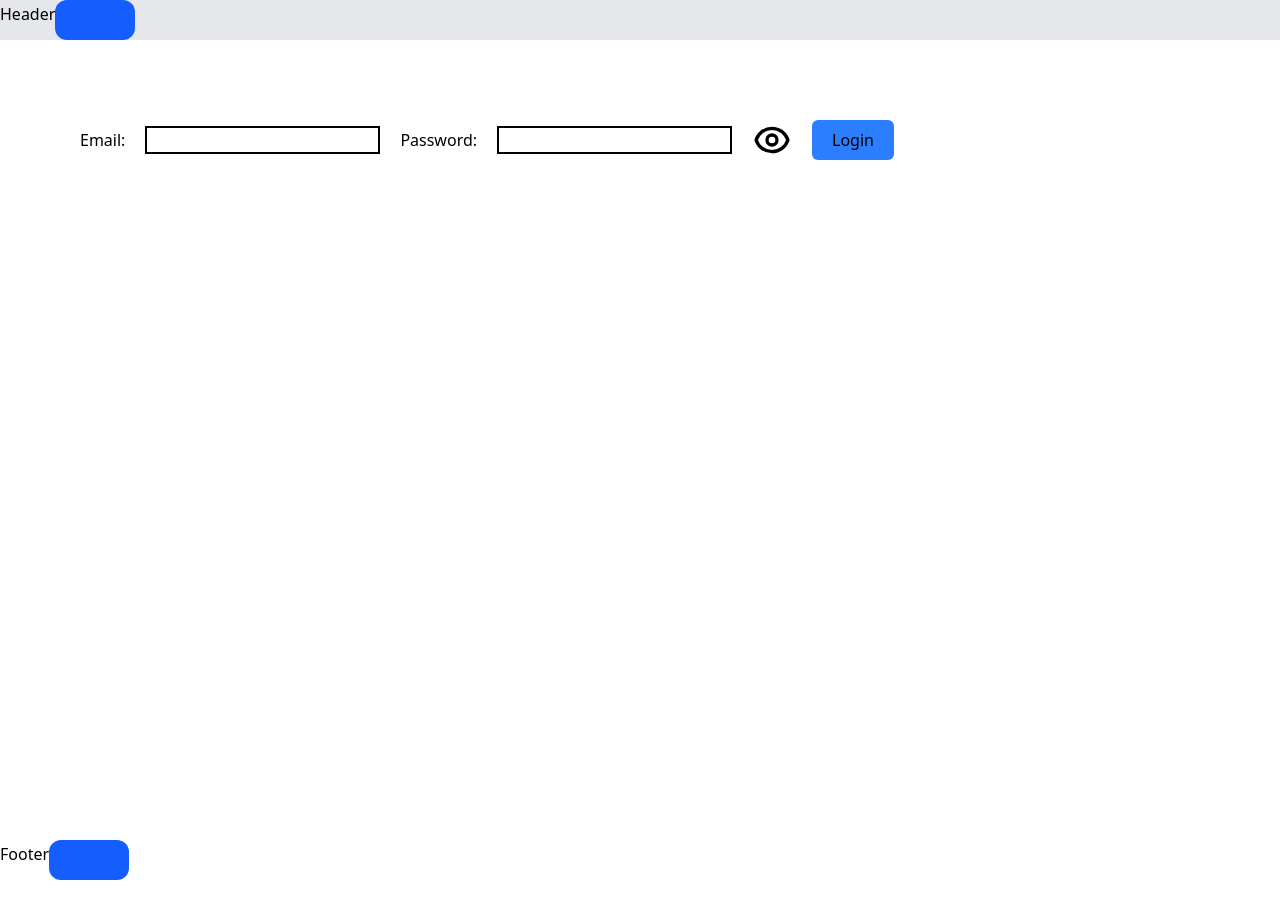
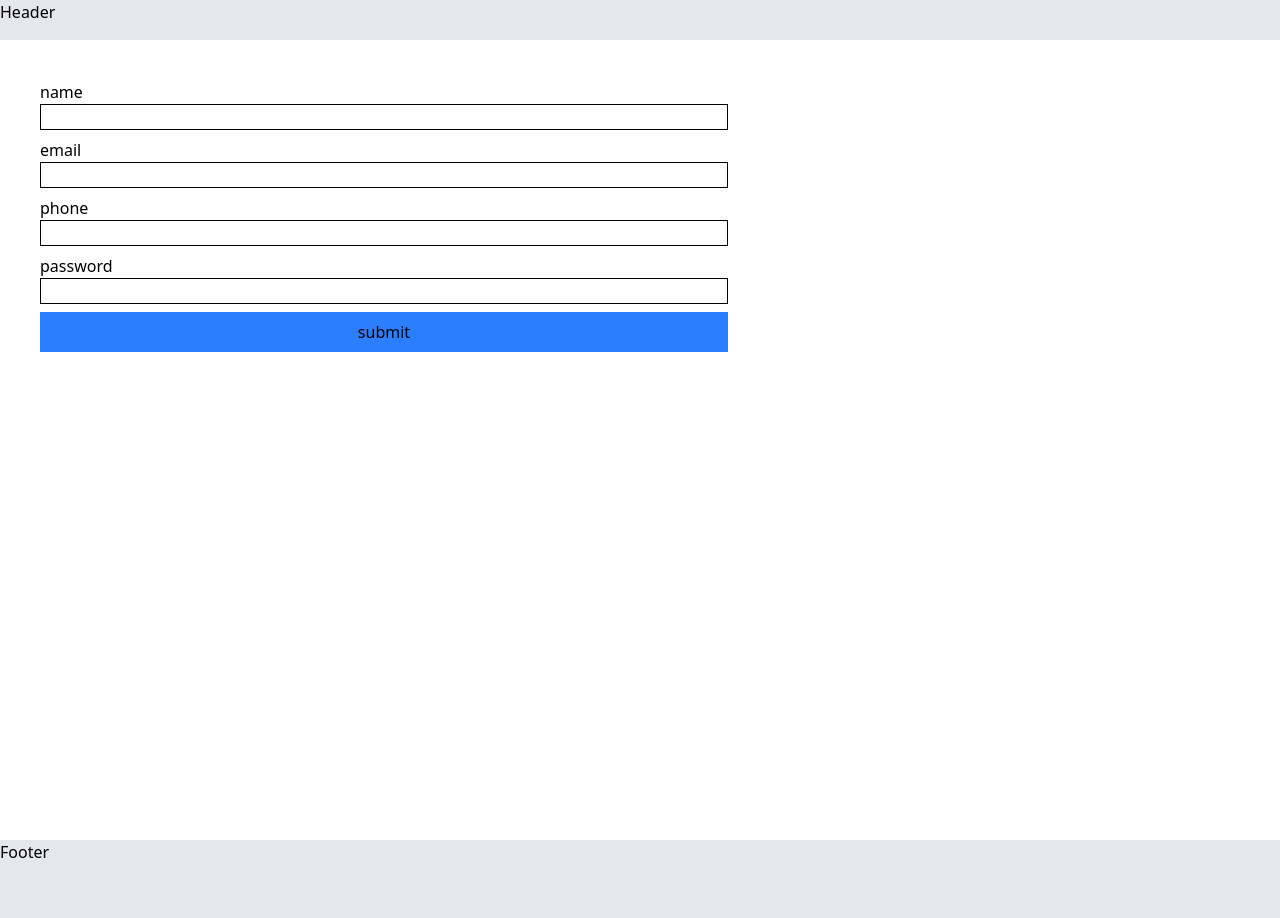
Before and after one commit to AkhileshPatil12168/React-Session, a React (Vite) app in the folder react-first-project/: page / in a window 1280 px wide. Shown: the top 918 px of the page. Before the commit the page ends 880 px from the top, so only its background shows below. Built offline with nearby package versions, Linux system fonts and the light colour scheme.

Commit message:
form, onSubmit, conditional rendaring

```diff
--- a/react-first-project/src/App.jsx
+++ b/react-first-project/src/App.jsx
@@ -4,57 +4,10 @@ import { Footer } from "./Footer";
 import { Header } from "./Header";
 
 function App() {
-  let data = [
-  {
-    id: 1,
-    name: "Pikachu",
-    type: "Electric",
-    hp: 35,
-    attack: "Thunder Shock",
-    rarity: "Common",
-    image: "https://assets.pokemon.com/assets/cms2/img/pokedex/full/025.png",
-  },
-  {
-    id: 2,
-    name: "Charmander",
-    type: "Fire",
-    hp: 39,
-    attack: "Ember",
-    rarity: "Common",
-    image: "https://assets.pokemon.com/assets/cms2/img/pokedex/full/004.png",
-  },
-  {
-    id: 3,
-    name: "Squirtle",
-    type: "Water",
-    hp: 44,
-    attack: "Water Gun",
-    rarity: "Common",
-    image: "https://assets.pokemon.com/assets/cms2/img/pokedex/full/007.png",
-  },
-  {
-    id: 4,
-    name: "Bulbasaur",
-    type: "Grass",
-    hp: 45,
-    attack: "Vine Whip",
-    rarity: "Common",
-    image: "https://assets.pokemon.com/assets/cms2/img/pokedex/full/001.png",
-  },
-  {
-    id: 5,
-    name: "Jigglypuff",
-    type: "Fairy",
-    hp: 115,
-    attack: "Sing",
-    rarity: "Rare",
-    image: "https://assets.pokemon.com/assets/cms2/img/pokedex/full/039.png",
-  },
-];
   return (
     <>
       <Header />
-      <Body data = {data}/>
+      <Body />
       <Footer />
     </>
   );
--- a/react-first-project/src/Body.jsx
+++ b/react-first-project/src/Body.jsx
@@ -1,119 +1,99 @@
 import { useState } from "react";
-import Button from "./Button";
-import Card from "./Card";
 
-export function Abc() {
-  return (
-    <div>
-      <p>hello</p>
-      <span className=" top-4 right-4 px-3 py-1 rounded-full text-xs font-semibold tracking-wide bg-emerald-500/20 border border-emerald-400/30 text-emerald-200 shadow-md">
-        ⚡ HP
-      </span>
-    </div>
-  );
-}
+//form
+//submit and show data
 
 function Body() {
+  let [name, setName] = useState("");
   let [email, setEmail] = useState("");
+  let [phone, setPhone] = useState("");
   let [password, setPassword] = useState("");
-  let [type, setType] = useState("password");
-  let [bgColor, setBgColor] = useState("green");
+  let [submitedData, setSubmitedData] = useState(null);
+  let [isLoading, setIsLoading] = useState(false);
 
-  const loginButton = () => {
-    alert(`${email}    ${password}`);
+  const submitData = (e) => {
+    console.log("submitting");
+    setIsLoading(true);
+    e.preventDefault();
+    let data = {
+      name,
+      email,
+      phone,
+      password,
     };
+    setTimeout(() => {
+      alert(JSON.stringify(data));
+      setIsLoading(false);
+    }, 5000);
+
+    // console.log(data);
+  };
+
+  const handleChanges = (e) => {
+    let name = e.target.name;
+    let value = e.target.value;
+
+    if (name == "name") setName(value);
+    else if (name == "email") setEmail(value);
+    else if (name == "phone") setPhone(value);
+    else if (name == "password") setPassword(value);
+
+    return "";
+  };
+  // console.log(name)
+
   return (
-    <div className={`h-screen  p-20`}>
-      <div className="flex gap-5 items-center">
-        <label>Email: </label>
+    <div className="min-h-screen">
+      <form
+        onSubmit={submitData}
+        className="p-10 flex flex-col max-w-[60%] gap-2"
+      >
+        <div className="w-full">
+          <label>name</label>
           <input
-          className="border-2"
+            className="border w-full"
+            type="text"
+            name="name"
+            value={name}
+            onChange={handleChanges}
+          ></input>
+        </div>
+        <div>
+          <label>email</label>
+          <input
+            className="border w-full"
+            required={true}
             type="email"
             name="email"
             value={email}
-          onChange={(e) => setEmail(e.target.value)}
+            onChange={handleChanges}
           ></input>
-
-        <label>Password: </label>
+        </div>
+        <div>
+          <label>phone</label>
           <input
-          className="border-2"
-          type={type}
+            className="border w-full"
+            type="tel"
+            name="phone"
+            value={phone}
+            onChange={handleChanges}
+          ></input>
+        </div>
+        <div>
+          <label>password</label>
+          <input
+            className="border w-full"
+            type="password"
             name="password"
             value={password}
-          onChange={(e) => setPassword(e.target.value)}
+            onChange={handleChanges}
           ></input>
-        <button
-          onClick={() => {
-            type == "password" ? setType("text") : setType("password");
-            // bgColor == "red" ? setBgColor("green") : setBgColor("red");
-          }}
-        >
-          {type == "text" ? (
-            <svg
-              className="size-10"
-              viewBox="0 0 24 24"
-              fill="none"
-              xmlns="http://www.w3.org/2000/svg"
-            >
-              <g id="SVGRepo_bgCarrier" stroke-width="0"></g>
-              <g
-                id="SVGRepo_tracerCarrier"
-                stroke-linecap="round"
-                stroke-linejoin="round"
-              ></g>
-              <g id="SVGRepo_iconCarrier">
-                {" "}
-                <path
-                  d="M2.99902 3L20.999 21M9.8433 9.91364C9.32066 10.4536 8.99902 11.1892 8.99902 12C8.99902 13.6569 10.3422 15 11.999 15C12.8215 15 13.5667 14.669 14.1086 14.133M6.49902 6.64715C4.59972 7.90034 3.15305 9.78394 2.45703 12C3.73128 16.0571 7.52159 19 11.9992 19C13.9881 19 15.8414 18.4194 17.3988 17.4184M10.999 5.04939C11.328 5.01673 11.6617 5 11.9992 5C16.4769 5 20.2672 7.94291 21.5414 12C21.2607 12.894 20.8577 13.7338 20.3522 14.5"
-                  stroke="#000000"
-                  stroke-width="2"
-                  stroke-linecap="round"
-                  stroke-linejoin="round"
-                ></path>{" "}
-              </g>
-            </svg>
-          ) : (
-            <svg
-              className="size-10"
-              viewBox="0 0 24 24"
-              fill="none"
-              xmlns="http://www.w3.org/2000/svg"
-            >
-              <g id="SVGRepo_bgCarrier" stroke-width="0"></g>
-              <g
-                id="SVGRepo_tracerCarrier"
-                stroke-linecap="round"
-                stroke-linejoin="round"
-              ></g>
-              <g id="SVGRepo_iconCarrier">
-                {" "}
-                <path
-                  d="M15.0007 12C15.0007 13.6569 13.6576 15 12.0007 15C10.3439 15 9.00073 13.6569 9.00073 12C9.00073 10.3431 10.3439 9 12.0007 9C13.6576 9 15.0007 10.3431 15.0007 12Z"
-                  stroke="#000000"
-                  stroke-width="2"
-                  stroke-linecap="round"
-                  stroke-linejoin="round"
-                ></path>{" "}
-                <path
-                  d="M12.0012 5C7.52354 5 3.73326 7.94288 2.45898 12C3.73324 16.0571 7.52354 19 12.0012 19C16.4788 19 20.2691 16.0571 21.5434 12C20.2691 7.94291 16.4788 5 12.0012 5Z"
-                  stroke="#000000"
-                  stroke-width="2"
-                  stroke-linecap="round"
-                  stroke-linejoin="round"
-                ></path>{" "}
-              </g>
-            </svg>
-          )}
+        </div>
+
+        <button disabled={isLoading} type="submit" className="py-2 bg-blue-500">
+          {isLoading ? "please wait..." : "submit"}
         </button>
-
-        <button
-          className="bg-blue-500 px-5 py-2 rounded-md"
-          onClick={loginButton}
-        >
-          Login
-        </button>
-      </div>
-      {/* <p>Name is : {show}</p> */}
+      </form>
     </div>
   );
 }
--- a/react-first-project/src/Footer.jsx
+++ b/react-first-project/src/Footer.jsx
@@ -1,12 +1,5 @@
 import React from "react";
-import Button from "./Button";
 
 export const Footer = () => {
-  return (
-    <div >
-      {" "}
-      Footer
-      <Button/>
-    </div>
-  );
+  return <div className="bg-gray-200 h-30">Footer</div>;
 };
--- a/react-first-project/src/Header.jsx
+++ b/react-first-project/src/Header.jsx
@@ -1,11 +1,11 @@
 import React from "react";
-import Button from "./Button";
+
 
 export const Header = () => {
   return (
     <div className="h-10 w-full bg-gray-200">
       Header
-      <Button />
+
     </div>
   );
 };
```
Also changed, not shown: react-first-project/tasks/30-1-2026.txt (added). Lines whose indentation alone changed are shown as unchanged.
